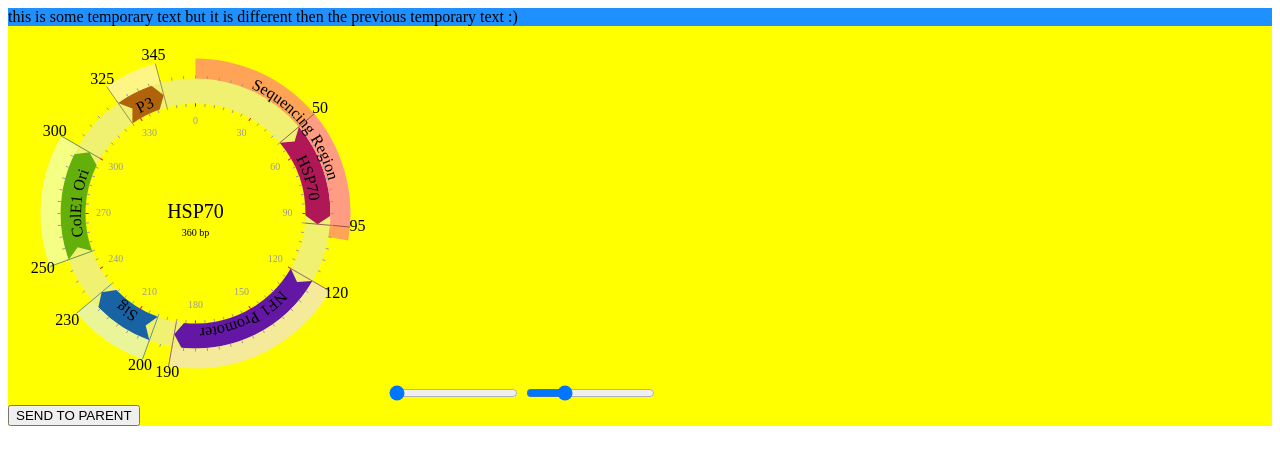
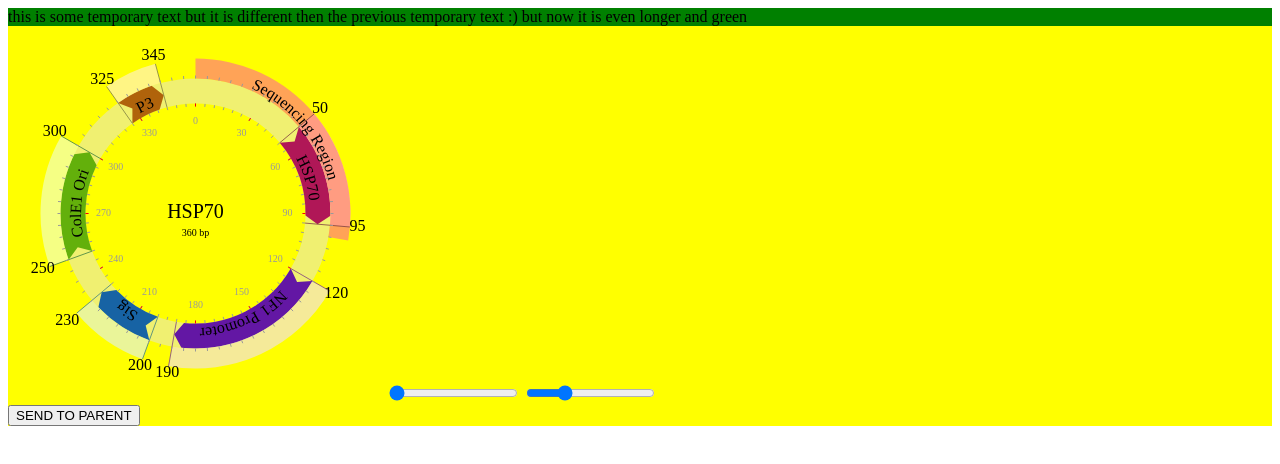
Before and after one commit to mydna-codes/plasmid-js, a website: page app/index.html at #!/display in a window 1280 px wide. Drawn offline with nearby package versions, Linux system fonts and the light colour scheme.

Commit message:
don jenkins save us

```diff
--- a/app/plasmidDisplay/plasmidDisplay.html
+++ b/app/plasmidDisplay/plasmidDisplay.html
@@ -1,5 +1,5 @@
 
-<div style="background-color: dodgerblue">
+<div style="background-color: green">
 {{temp}}
 </div>
 
--- a/app/plasmidDisplay/plasmidDisplayController.js
+++ b/app/plasmidDisplay/plasmidDisplayController.js
@@ -15,7 +15,7 @@ angular.module('plasmidJsApp.plasmidDisplay', ['ngRoute'])
   $scope.sequencingLength = 100
   $scope.sequenceLength = 360
 
-  $scope.temp = "this is some temporary text but it is different then the previous temporary text :)"
+  $scope.temp = "this is some temporary text but it is different then the previous temporary text :) but now it is even longer and green"
 
   const receiveMessage = function (event) {
 
```
